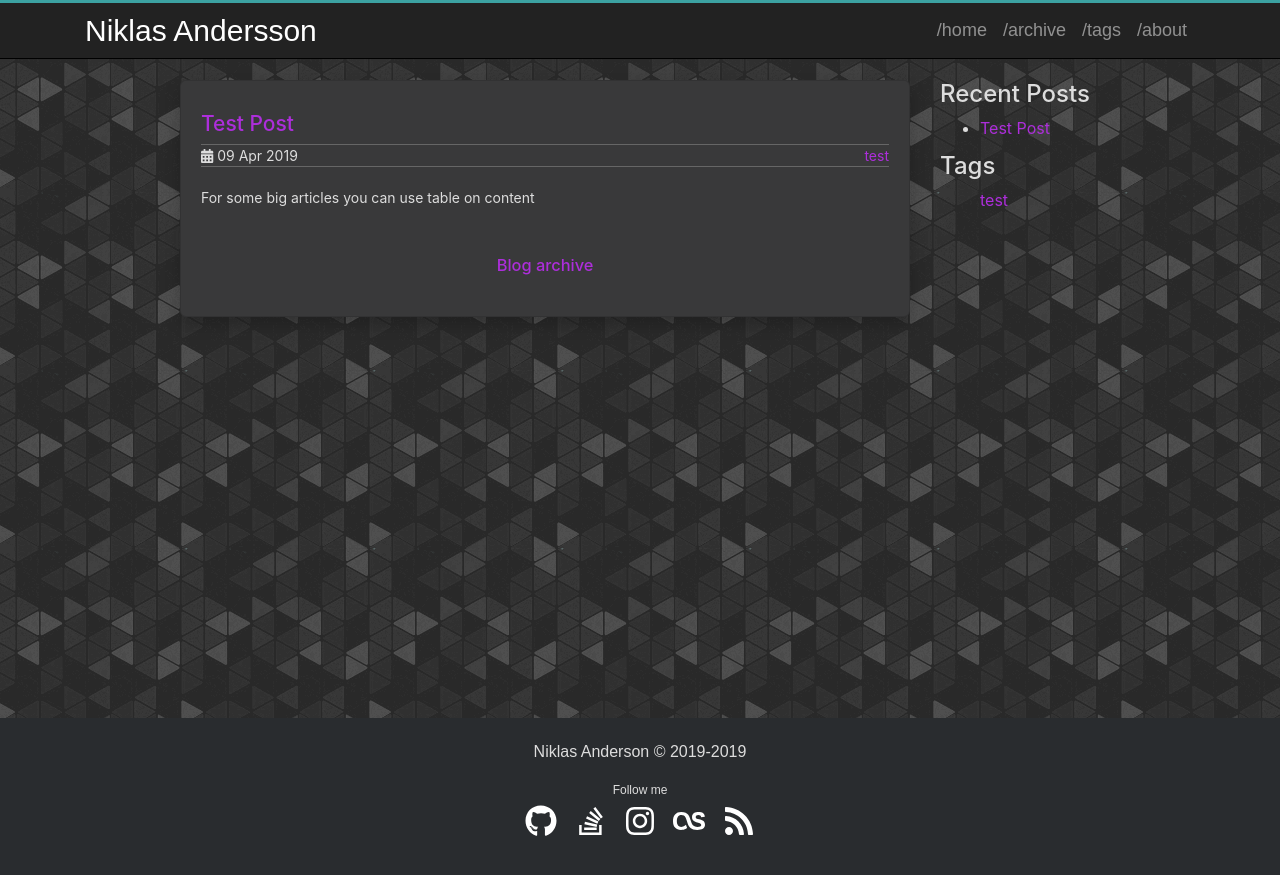
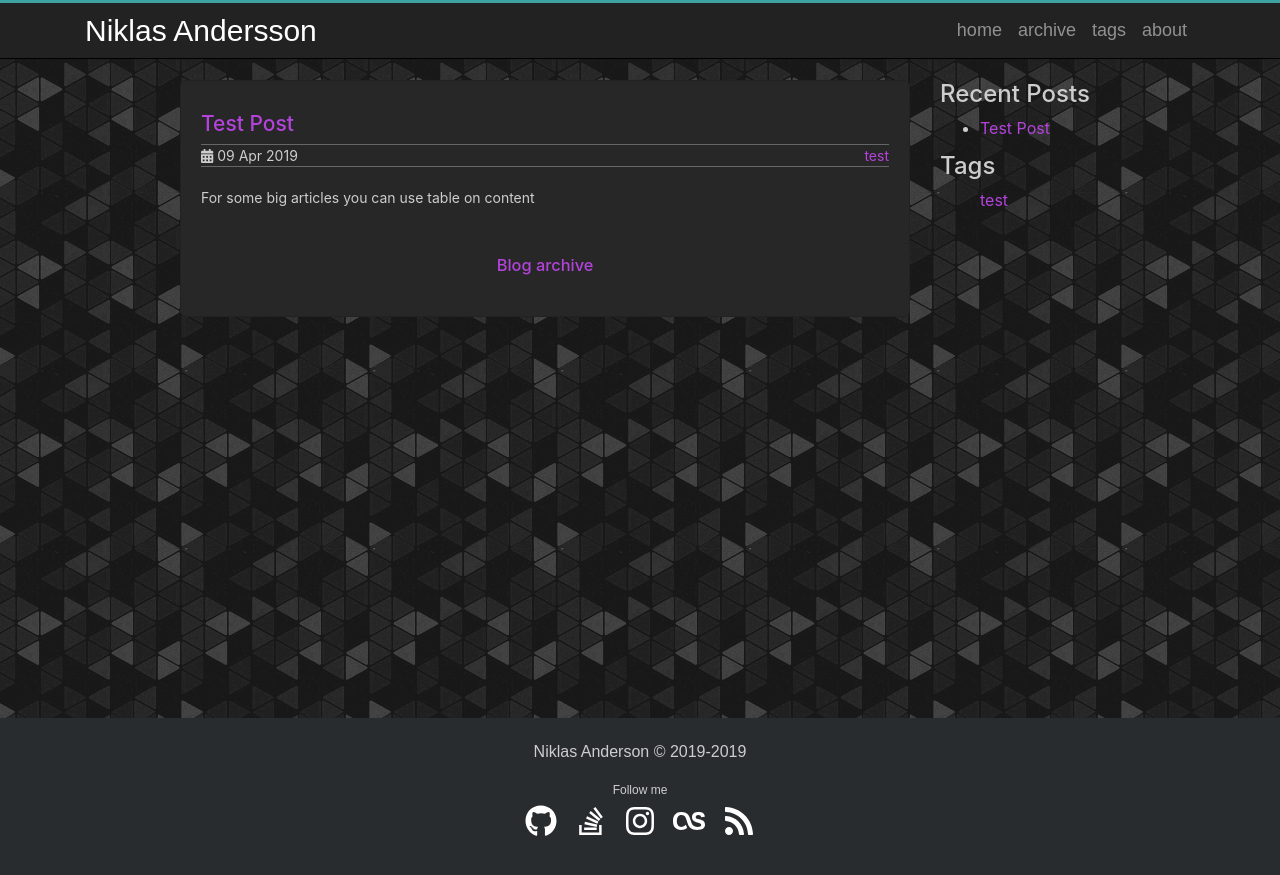
Before and after one commit to Beariish/beariish.github.io, a Jekyll site: the page built from index.html, in a window 1280 px wide. Shown: the top 875 px of the page. Built offline with Jekyll 4.4.1, drawn with Linux system fonts in a browser that asks for light colours.

Commit message:
themining

```diff
--- a/_includes/header.html
+++ b/_includes/header.html
@@ -51,10 +51,10 @@
         </button>
         <div class="collapse navbar-collapse" id="navbarNavAltMarkup">
             <div class="navbar-nav">
-                <a class="nav-item nav-link" href="{{ '' | relative_url }}/">/home</a>
-                <a class="nav-item nav-link" href="{{ 'archive' | relative_url }}">/archive</a>
-                <a class="nav-item nav-link" href="{{ 'tags' | relative_url }}">/tags</a>
-                <a class="nav-item nav-link" href="{{ 'about' | relative_url }}">/about</a>
+                <a class="nav-item nav-link" href="{{ '' | relative_url }}/">home</a>
+                <a class="nav-item nav-link" href="{{ 'archive' | relative_url }}">archive</a>
+                <a class="nav-item nav-link" href="{{ 'tags' | relative_url }}">tags</a>
+                <a class="nav-item nav-link" href="{{ 'about' | relative_url }}">about</a>
             </div>
         </div>
     </div>
--- a/assets/css/theme.scss
+++ b/assets/css/theme.scss
@@ -18,15 +18,15 @@
 
 // Several accent colors, choose one or create your own!
 //$accent-color: #3CA2A2;    // original =)
-$accent-color: rgb(173, 46, 219);  // velvet
+$accent-color: rgb(179, 67, 219);  // velvet
 //$accent-color: #8FD6B3;  // greenish
 //$accent-color: #35B4DE;  // bluish
 //$accent-color: #D2E354;  // yellowish
 //$accent-color: #52B54B;  // green
 
-$font-color: #dddddd;
-$background-color: #292929;
-$post-panel-color: #39393a;
+$font-color: #cdcdcd;
+$background-color: #181818;
+$post-panel-color: #272727;
 $footer-background-color: #292c2f;
 $note-color: #87CEFA;
 $warning-color: #ffff00;
@@ -42,7 +42,6 @@ body {
 }
 .card {
   background-color: $post-panel-color;
-  box-shadow: 0 0 0 0, 0 8px 16px rgba(0, 0, 0, 0.2);
   border-radius: 6px;
   padding: 20px;
   font-size: 14px;
@@ -273,26 +272,8 @@ nav {
   .navbar-nav {
     margin-left: auto;
   }
-  .navbar.shrink {
-    min-height: 15px !important;
-  }
   .navbar-toggler {
     margin: 13px 15px 13px 0;
-  }
-  .shrink .navbar-toggler {
-    padding: 4px 5px;
-    margin: 8px 15px 8px 0;
-  }
-}
-
-nav.shrink {
-  a {
-    font-size: 15px;
-    padding: 0 10px !important;
-  }
-  .navbar-brand {
-    font-size: 25px;
-    height: inherit;
   }
 }
 
@@ -453,3 +434,9 @@ table.inner-borders {
     line-height: 1.8;
   }
 }
+
+@media (min-width: 1600px) {
+  .container {
+      max-width: 1560px;
+  }
+}
```
